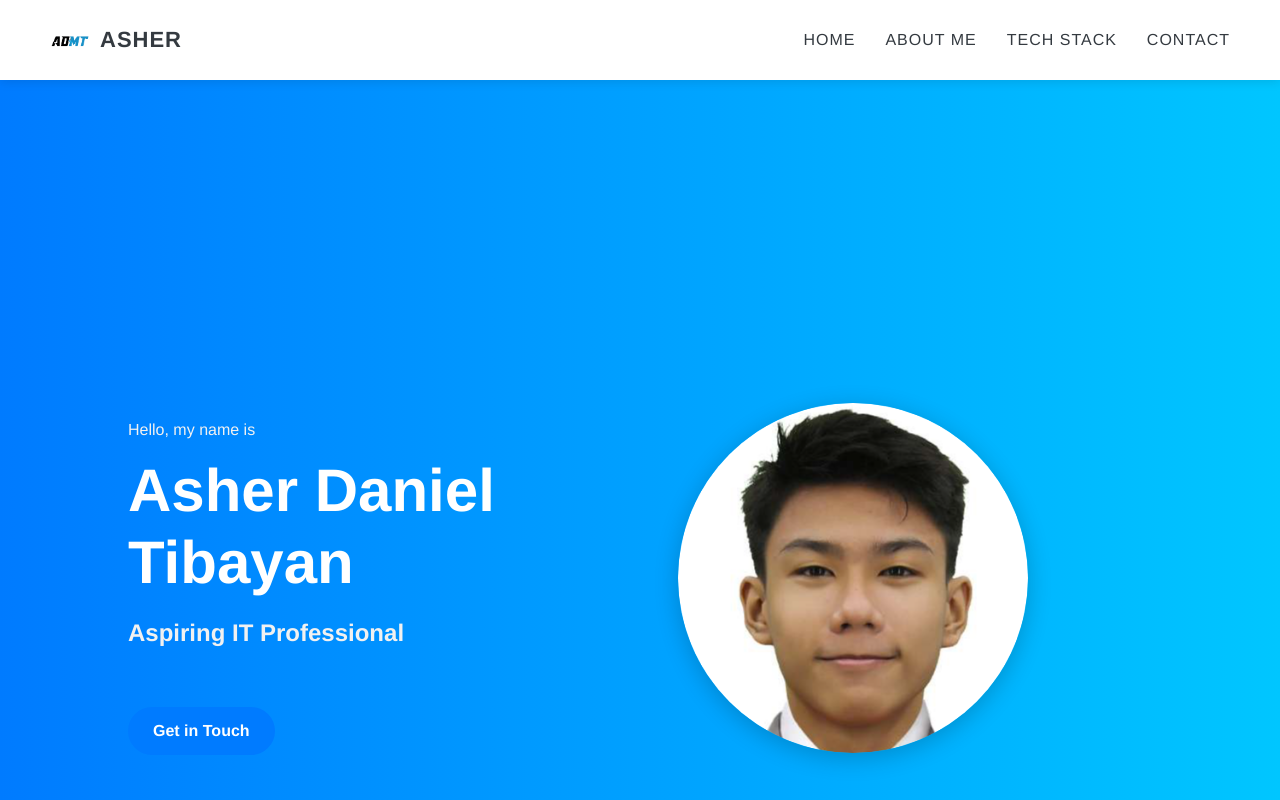
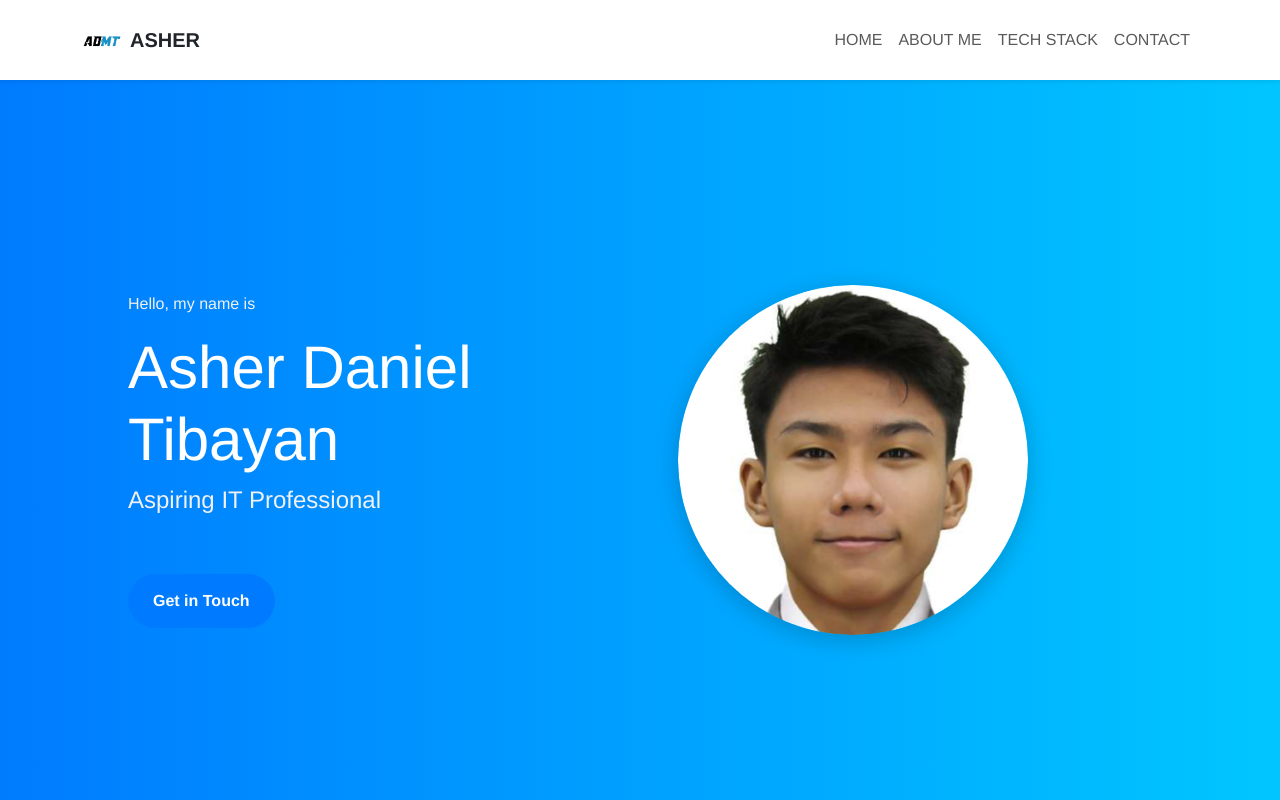
Before and after one commit to Xlime75/portfolio, a plain HTML site: page index.html in a window 1280 px wide. Shown: the top 800 px of the page. Drawn offline with nearby package versions, Linux system fonts and the light colour scheme; a script that the page names is missing.

Commit message:
Update index.html

```diff
--- a/index.html
+++ b/index.html
@@ -4,23 +4,42 @@
     <meta charset="UTF-8">
     <meta name="viewport" content="width=device-width, initial-scale=1.0">
     <title>Asher Daniel Tibayan | Home</title>
+
+    <!-- Bootstrap CSS -->
+    <link href="https://cdn.jsdelivr.net/npm/bootstrap@5.3.0/dist/css/bootstrap.min.css" rel="stylesheet">
+
+    <!-- Your Custom CSS -->
     <link rel="stylesheet" href="main.css">
 </head>
 <body>
 
-    <!-- Navigation Bar -->
-    <nav class="navbar">
-        <div class="logo">
-            <img src="Photos/logo.png" alt="Logo">
-            <span>ASHER</span>
+    <!-- Navigation Bar (Bootstrap) -->
+    <nav class="navbar navbar-expand-lg navbar-light bg-white fixed-top shadow-sm">
+      <div class="container">
+        <a class="navbar-brand d-flex align-items-center" href="#">
+          <img src="Photos/logo.png" alt="Logo" height="40" class="me-2">
+          <span class="fw-bold text-dark">ASHER</span>
+        </a>
+        <button class="navbar-toggler" type="button" data-bs-toggle="collapse" data-bs-target="#navbarNav">
+          <span class="navbar-toggler-icon"></span>
+        </button>
+        <div class="collapse navbar-collapse justify-content-end" id="navbarNav">
+          <ul class="navbar-nav text-uppercase fw-medium">
+            <li class="nav-item">
+              <a class="nav-link" href="index.html">Home</a>
+            </li>
+            <li class="nav-item">
+              <a class="nav-link" href="about.html">About Me</a>
+            </li>
+            <li class="nav-item">
+              <a class="nav-link" href="tech-stack.html">Tech Stack</a>
+            </li>
+            <li class="nav-item">
+              <a class="nav-link" href="contact.html">Contact</a>
+            </li>
+          </ul>
         </div>
-        <ul class="nav-links">
-            <li><a href="index.html">Home</a></li>
-            <li><a href="about.html">About Me</a></li>
-            <li><a href="tech-stack.html">Tech Stack</a></li>
-            <li><a href="contact.html">Contact</a></li>
-        </ul>
-        <div class="menu-toggle">&#9776;</div> <!-- Mobile Menu Icon -->
+      </div>
     </nav>
 
     <!-- Hero Section -->
@@ -30,8 +49,7 @@
                 <p class="small-text">Hello, my name is</p>
                 <h1>Asher Daniel Tibayan</h1>
                 <h2>Aspiring IT Professional</h2>
-                <div class="contact-info">
-                </div>
+                <div class="contact-info"></div>
                 <a href="contacts.html" class="cta-button">Get in Touch</a>
             </div>
             <div class="hero-image">
@@ -45,7 +63,10 @@
         <p>© 2025 Asher Daniel Tibayan. All rights reserved.</p>
     </footer>
 
-    <!-- JavaScript Link -->
+    <!-- Bootstrap JavaScript Bundle (for navbar toggle) -->
+    <script src="https://cdn.jsdelivr.net/npm/bootstrap@5.3.0/dist/js/bootstrap.bundle.min.js"></script>
+
+    <!-- Optional: Your custom JavaScript -->
     <script src="script.js"></script>
 
 </body>
```
